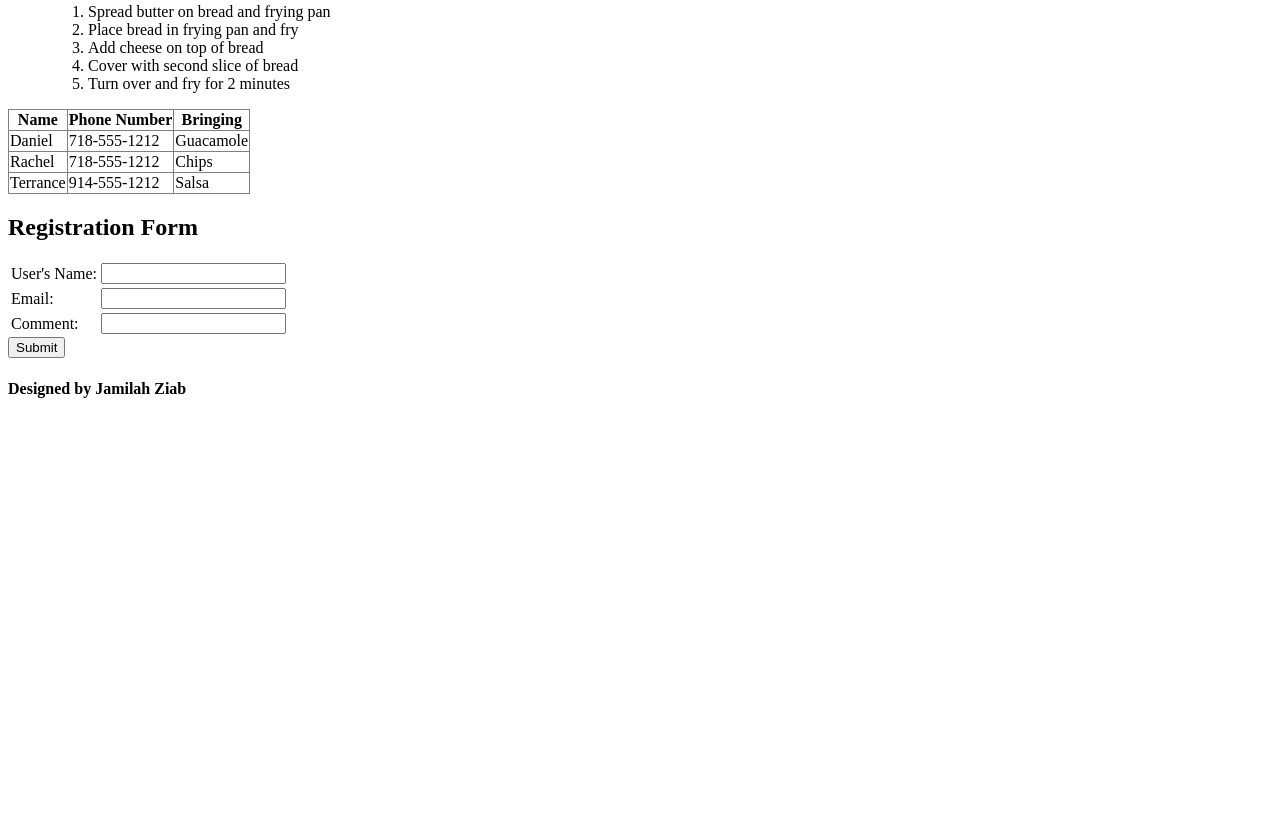
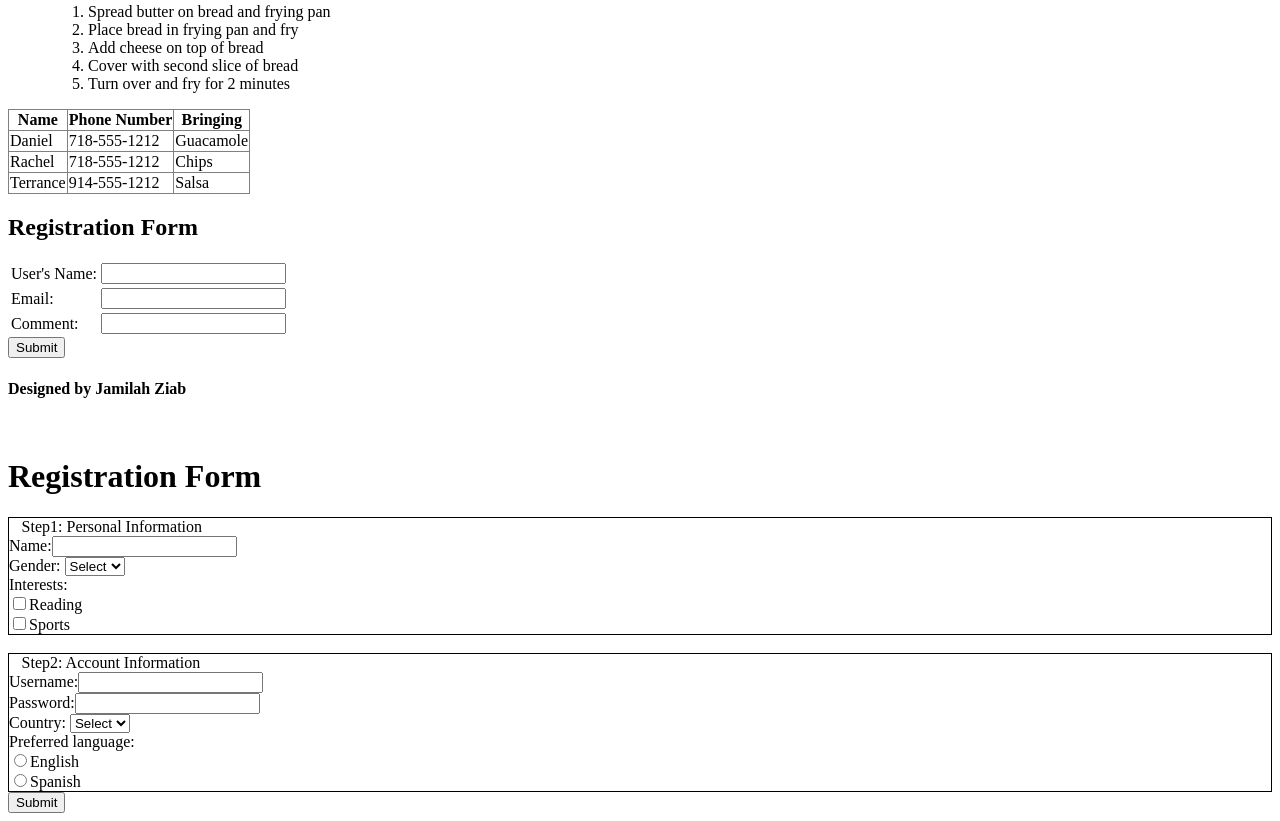
Before and after one commit to jamilahziab/HTML_tasks, a plain HTML site: page index.html in a window 1280 px wide. Shown: the part 564-1385 px from the top of the page. Before the commit the page ends 983 px from the top, so only its background shows below. Drawn offline with Linux system fonts and the light colour scheme.

Commit message:
Update index.html

```diff
--- a/index.html
+++ b/index.html
@@ -87,5 +87,69 @@
             <h4>Designed by Jamilah Ziab</h4>
         </hgroup>
     </footer>
+    <br>
+    <form>
+        <h1>Registration Form</h1>
+        <div style="border:thin solid #000000">
+        <table>
+            <header style="margin-left: 1%;">Step1: Personal Information</header>
+            <tr>
+                <label for="Name">Name:</label>
+                <input type=”text”>
+             </tr><br>
+            <tr>
+                <label for="Gender">Gender: </label>
+                <select name="select" id="select">
+                <option value="select">Select</option>
+
+                </select>
+             </tr><br>
+            <tr>
+                <label for="Interests">Interests:</label><br>
+                <input type="checkbox" name="option 1" value="read">
+                <label for="option 1">Reading</label><br>
+                <input type="checkbox" name="option 2" value="sport">
+                <label for="option 2">Sports</label><br>
+            </tr>
+
+
+
+        </table>
+    </div><br>
+
+    </form>
+
+    <form>
+        <div style="border:thin solid #000000">
+        <table>
+            <header style="margin-left: 1%;">Step2: Account Information</header>
+            <tr>
+                <label for="Username">Username:</label>
+                <input type=”text”>
+             </tr><br>
+             <tr>
+                <label for="password">Password:</label>
+                <input type=”password”>
+             </tr><br>
+            <tr>
+                <label for="country">Country: </label>
+                <select name="select" id="select">
+                <option value="Select">Select</option>
+                <option value="male">male</option>
+                </select>
+             </tr><br>
+            <tr>
+                <label for="preferred language">Preferred language:</label><br>
+                <input type="radio" name="option 1" value="english">
+                <label for="option 1">English</label><br>
+                <input type="radio" name="option 2" value="spanish">
+                <label for="option 2">Spanish</label><br>
+            </tr>
+        </table>
+    </div>
+
+    <input type="submit" value="Submit">
+    </form>
+
 </body>
 </html>
```
